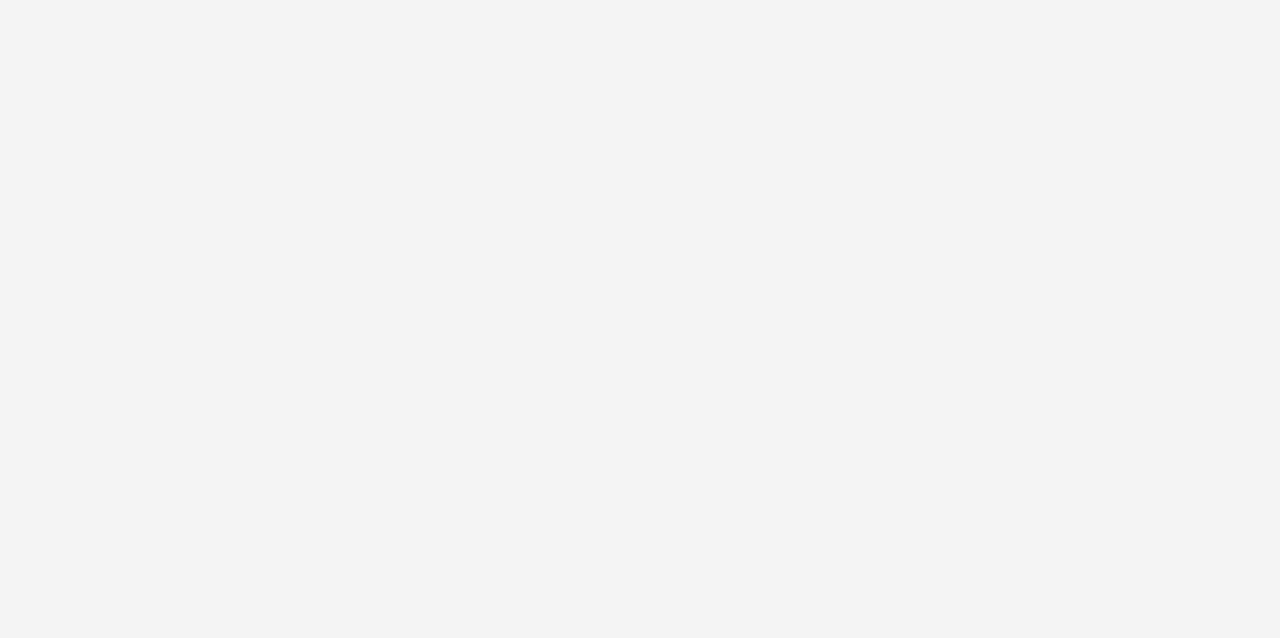
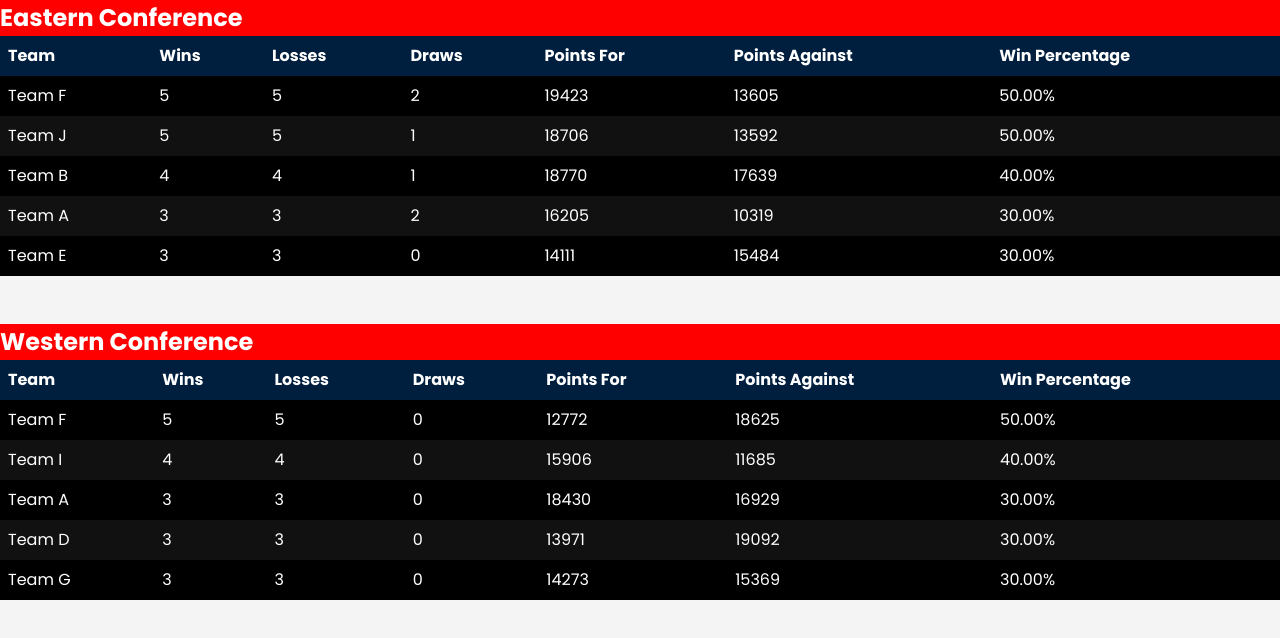
Before and after one commit to Shreyas-Pattabi/Ball-Out, a React (Vite) app in the folder frontend/: page /my-league in a window 1280 px wide. Before the commit this address had no page. Shown: the top 638 px of the page. Built offline with nearby package versions, Linux system fonts and the light colour scheme; a web font is replaced by a local one.

Commit message:
Update App.jsx

```diff
--- a/frontend/src/App.jsx
+++ b/frontend/src/App.jsx
@@ -3,6 +3,8 @@ import Home from './components/Home';
 import Matchup from './components/Matchup';
 import Draft from './components/Draft'
 import Players from './components/Players'
+import League from './components/League'
+import EditLineup from './components/EditLineup';
 
 import {
   BrowserRouter as Router,
@@ -18,6 +20,8 @@ const App = () => {
         <Route path="/matchup" element={<Matchup />} />
         <Route path = "/draft" element = {<Draft />}/>
         <Route path = "/players" element = {<Players/>}/>
+        <Route path = "/my-league" element = {<League/>}/>
+        <Route path = "/lineup" element = {<EditLineup/>}/>
       </Routes>
     </Router>
   );
```
